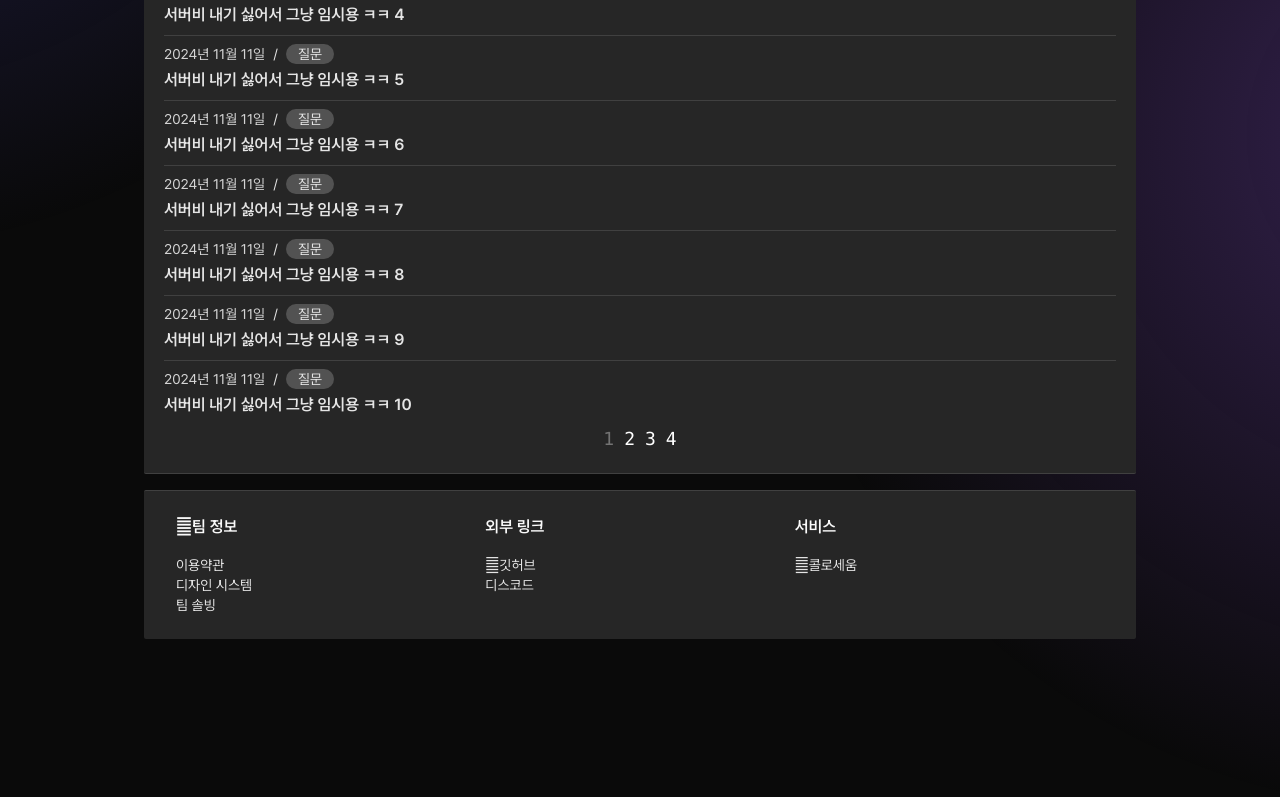
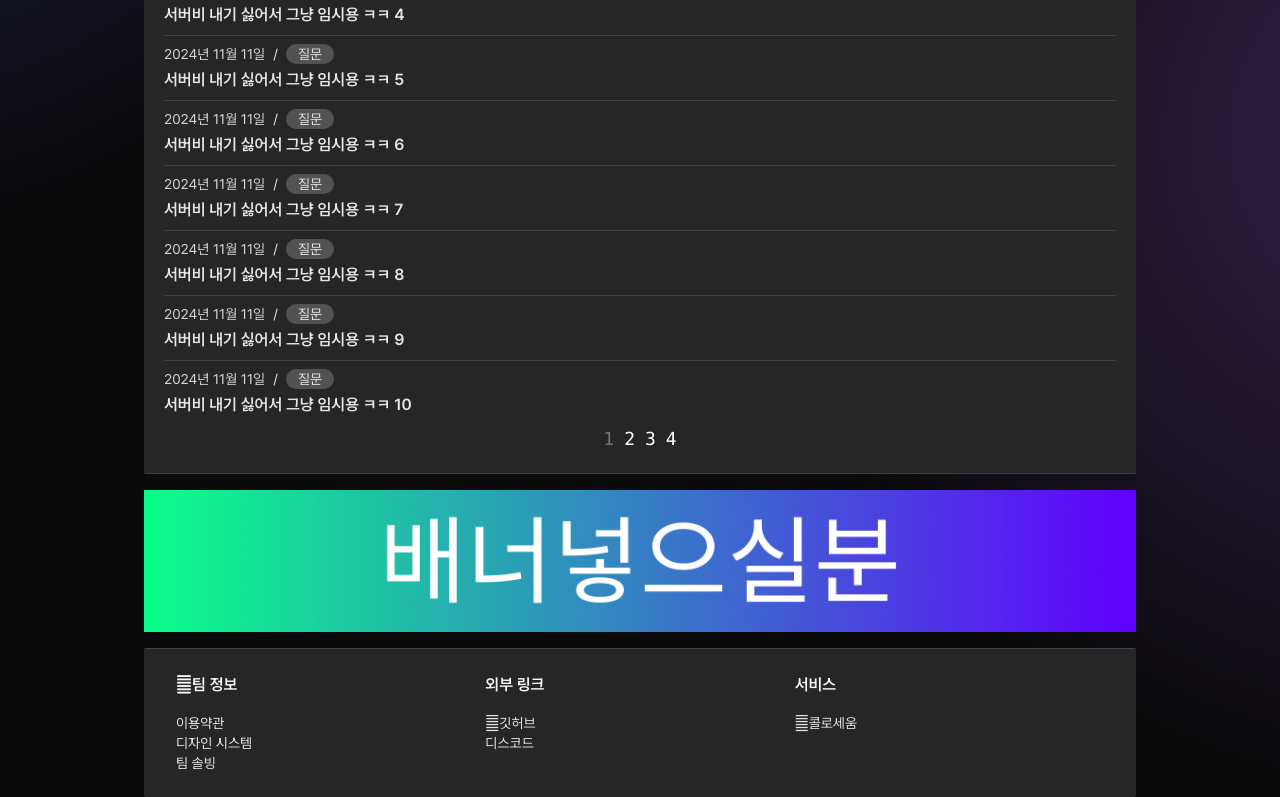
Before and after one commit to xolving/xolving-frontend, a Next.js app: page / in a window 1280 px wide. Shown: the part 745-1542 px from the top of the page. Before the commit the page ends 1384 px from the top, so only its background shows below. Built offline with nearby package versions, Linux system fonts and the light colour scheme.

Commit message:
:sparkles: 배너 자리 추가

```diff
--- a/app/login/page.tsx
+++ b/app/login/page.tsx
@@ -14,7 +14,9 @@ export default function Page() {
   const onSubmit = useCallback(
     (formDate: FormData) => {
       if (!isValid) setError([...error, 1]);
-      isValid && console.log('wow');
+      else {
+        // 여기서 로그인 API로 요청
+      }
     },
     [isValid],
   );
--- a/app/page.tsx
+++ b/app/page.tsx
@@ -1,5 +1,6 @@
 'use client';
 
+import Banner from '@/components/Banner';
 import ExternalTitle from '@/components/External-Title';
 import { PhMagnifyingGlass } from '@/components/Icons';
 import { useRouter, useSearchParams } from 'next/navigation';
@@ -111,6 +112,7 @@ export default function Home() {
             ))}
           </div>
         </div>
+        <Banner />
       </div>
     </main>
   );
--- /dev/null
+++ b/components/Banner.tsx
@@ -0,0 +1,13 @@
+import Image from 'next/image';
+
+export default function Banner() {
+  return (
+    <Image
+      className="w-full"
+      src="/banner.png"
+      alt="banner"
+      width={240}
+      height={60}
+    />
+  );
+}
```
Also changed, not shown: public/banner.png (added).
